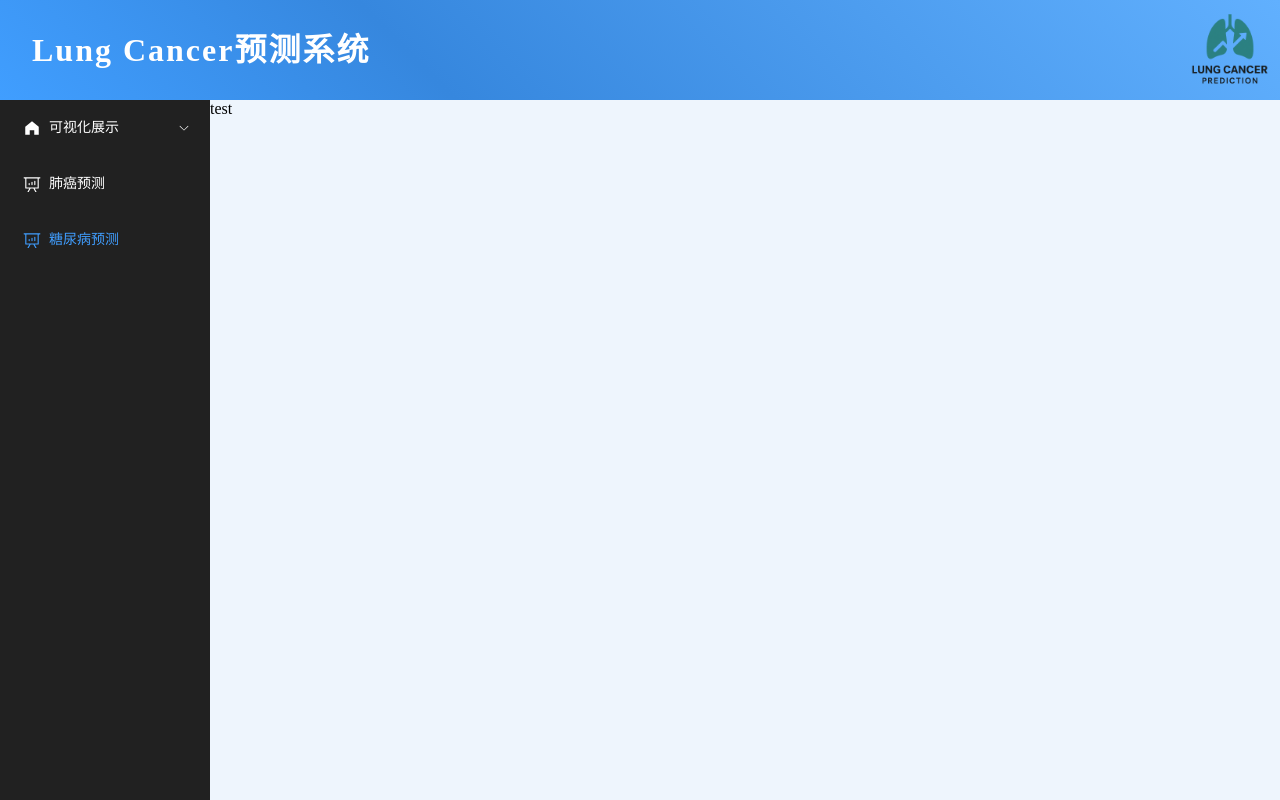
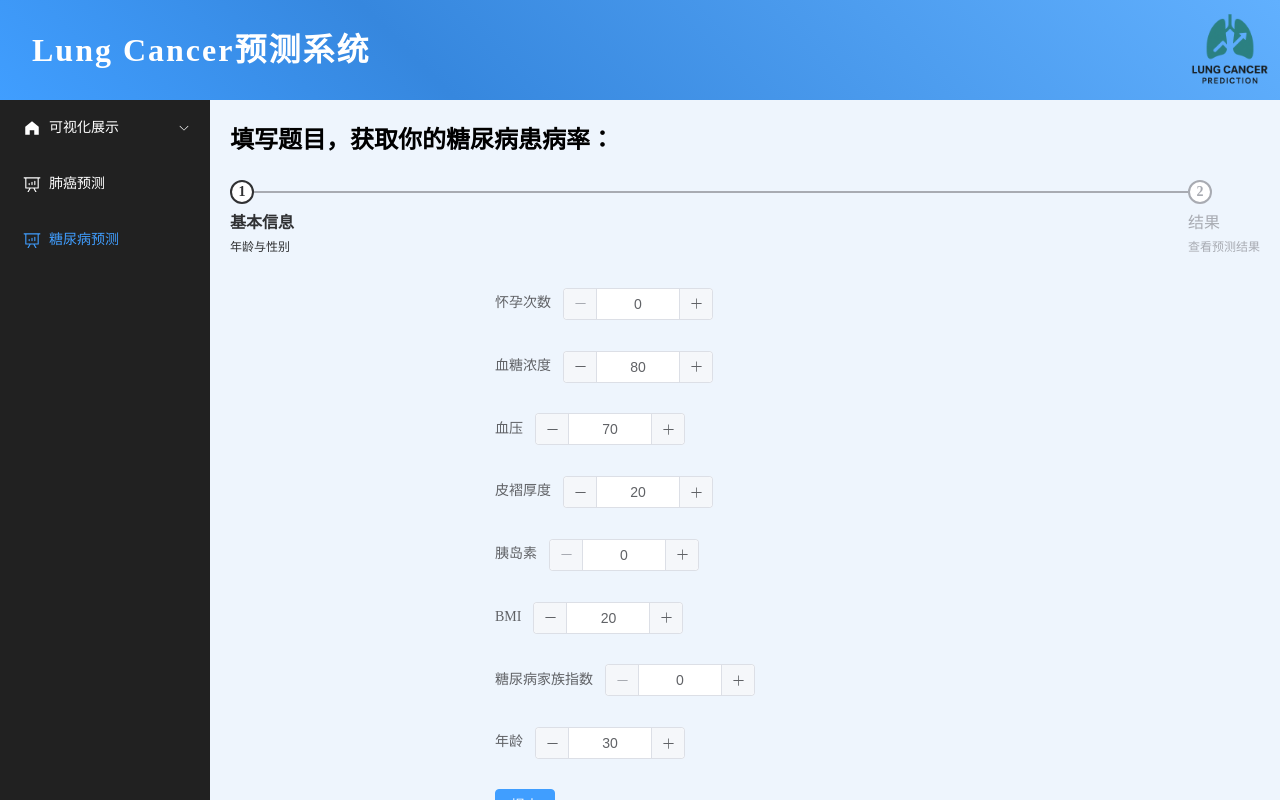
Before and after one commit to Hydrosync-Oasis/PraticalHomework, a Vue app in the folder Frontend/s/: page /diabetes in a window 1280 px wide. Built offline with nearby package versions, Linux system fonts and the light colour scheme.

Commit message:
糖尿病预测

```diff
--- a/Frontend/s/src/App.vue
+++ b/Frontend/s/src/App.vue
@@ -7,7 +7,7 @@
       </div>
       <main class="content-area">
         <router-view v-slot="{ Component }">
-          <keep-alive exclude="Analysis">
+          <keep-alive exclude="Analysis,Diabetes">
             <component :is="Component" />
           </keep-alive>
         </router-view>
--- a/Frontend/s/src/api/ml.js
+++ b/Frontend/s/src/api/ml.js
@@ -4,3 +4,7 @@ import axios from './index'
 export function PredictLungCancer(data) {
     return axios.post('/predict', data)
 }
+
+export function PredictDiabetes(data) {
+    return axios.post('/predict_diabetes', data)
+}
--- a/Frontend/s/src/views/Diabetes.vue
+++ b/Frontend/s/src/views/Diabetes.vue
@@ -1,13 +1,69 @@
 <template>
-    <div>test</div>
+    <el-container>
+        <el-header>
+            <h1>
+                填写题目，获取你的糖尿病患病率：
+            </h1>
+        </el-header>
+        <el-main>
+            <el-steps :active="index">
+                <el-step title="基本信息" description="年龄与性别"></el-step>
+                <el-step title="结果" description="查看预测结果"></el-step>
+            </el-steps>
+
+            <div class="form">
+                <div v-if="index === components.length - 1">
+                    <ResultCard :prediction="result['预测结果']" :prediction-label="result['预测结果']"
+                        :probability="result['概率']" style="margin: 20px;">
+
+                    </ResultCard>
+                </div>
+                <div v-else>
+                    <component :is="components[index]" @submit="F">
+                    </component>
+                </div>
+            </div>
+        </el-main>
+    </el-container>
 </template>
 
-<script>
-export default {
+<script setup>
+import BasicForm from './Forms/Diabetes/BasicInfo.vue'
+import ResultCard from './ResultCard.vue'
+import { PredictDiabetes } from '../api/ml.js'
+import { reactive, ref } from 'vue'
 
+const components = [BasicForm, ResultCard];
+const index = ref(0);
+const result = reactive({});
+
+function F(values) {
+    index.value++;
+    console.log(index.value);
+
+    if (index.value === components.length - 1) {
+        // axios
+        const data = {};
+        Object.assign(data, values);
+
+        PredictDiabetes(data).then(
+            (res) => {
+                Object.assign(result, res.data[0]);
+                console.log(result);
+            }
+        );
+        return;
+    }
 }
 </script>
 
-<style>
-
+<style scoped>
+.form {
+    width: 30%;
+    min-width: 580px;
+    margin-top: 30px;
+    margin-left: auto;
+    margin-right: auto;
+    border: 2px gray;
+}
 </style>
--- /dev/null
+++ b/Frontend/s/src/views/Forms/Diabetes/BasicInfo.vue
@@ -0,0 +1,117 @@
+<template>
+  <Form :validation-schema="schema" :initial-values="initialValues" v-slot="{ handleSubmit }">
+    <el-form class="form" @submit.prevent="handleSubmit(onSubmit)">
+
+      <el-form-item label="怀孕次数" class="item">
+        <Field name="pregnancies" v-slot="{ field }" as="div">
+          <el-input-number v-bind="field" v-model="field.value" :min="0" :max="20" placeholder="请输入怀孕次数" />
+        </Field>
+        <div class="msg"><ErrorMessage name="pregnancies" /></div>
+      </el-form-item>
+
+      <el-form-item label="血糖浓度" class="item">
+        <Field name="glucose" v-slot="{ field }" as="div">
+          <el-input-number v-bind="field" v-model="field.value" :min="0" :max="300" placeholder="请输入血糖值" />
+        </Field>
+        <div class="msg"><ErrorMessage name="glucose" /></div>
+      </el-form-item>
+
+      <el-form-item label="血压" class="item">
+        <Field name="blood_pressure" v-slot="{ field }" as="div">
+          <el-input-number v-bind="field" v-model="field.value" :min="0" :max="200" placeholder="请输入舒张压" />
+        </Field>
+        <div class="msg"><ErrorMessage name="blood_pressure" /></div>
+      </el-form-item>
+
+      <el-form-item label="皮褶厚度" class="item">
+        <Field name="skin_thickness" v-slot="{ field }" as="div">
+          <el-input-number v-bind="field" v-model="field.value" :min="0" :max="100" placeholder="请输入皮褶厚度" />
+        </Field>
+        <div class="msg"><ErrorMessage name="skin_thickness" /></div>
+      </el-form-item>
+
+      <el-form-item label="胰岛素" class="item">
+        <Field name="insulin" v-slot="{ field }" as="div">
+          <el-input-number v-bind="field" v-model="field.value" :min="0" :max="900" placeholder="请输入胰岛素数值" />
+        </Field>
+        <div class="msg"><ErrorMessage name="insulin" /></div>
+      </el-form-item>
+
+      <el-form-item label="BMI" class="item">
+        <Field name="bmi" v-slot="{ field }" as="div">
+          <el-input-number v-bind="field" v-model="field.value" :step="0.1" :min="0" :max="70" placeholder="请输入BMI" />
+        </Field>
+        <div class="msg"><ErrorMessage name="bmi" /></div>
+      </el-form-item>
+
+      <el-form-item label="糖尿病家族指数" class="item">
+        <Field name="diabetes_pedigree_function" v-slot="{ field }" as="div">
+          <el-input-number v-bind="field" v-model="field.value" :step="0.001" :min="0" :max="3" placeholder="请输入遗传指数" />
+        </Field>
+        <div class="msg"><ErrorMessage name="diabetes_pedigree_function" /></div>
+      </el-form-item>
+
+      <el-form-item label="年龄" class="item">
+        <Field name="age" v-slot="{ field }" as="div">
+          <el-input-number v-bind="field" v-model="field.value" :min="0" :max="150" placeholder="请输入年龄" />
+        </Field>
+        <div class="msg"><ErrorMessage name="age" /></div>
+      </el-form-item>
+
+      <el-form-item>
+        <el-button type="primary" native-type="submit">提交</el-button>
+      </el-form-item>
+    </el-form>
+  </Form>
+</template>
+
+<script setup>
+import { Form, Field, ErrorMessage } from 'vee-validate'
+import * as yup from 'yup'
+import { readonly } from 'vue'
+
+const emit = defineEmits(['submit'])
+
+const initialValues = {
+  pregnancies: 0,
+  glucose: 80,
+  blood_pressure: 70,
+  skin_thickness: 20,
+  insulin: 0,
+  bmi: 20.0,
+  diabetes_pedigree_function: 0.0,
+  age: 30
+}
+
+const schema = readonly(
+  yup.object({
+    pregnancies: yup.number().required().min(0).max(20),
+    glucose: yup.number().required().min(0).max(300),
+    blood_pressure: yup.number().required().min(0).max(200),
+    skin_thickness: yup.number().required().min(0).max(100),
+    insulin: yup.number().required().min(0).max(900),
+    bmi: yup.number().required().min(0).max(70),
+    diabetes_pedigree_function: yup.number().required().min(0).max(3),
+    age: yup.number().required().min(0).max(150)
+  })
+)
+
+function onSubmit(values) {
+  console.log('预测输入数据:', values)
+  emit('submit', values)
+}
+</script>
+
+<style scoped>
+.form {
+  max-width: 500px;
+  margin: auto;
+}
+.item {
+  margin-bottom: 30px;
+}
+.msg {
+  color: red;
+  font-size: 12px;
+}
+</style>
```
Also changed, not shown: 1 other file (tests, documents, lock files or other folders).
